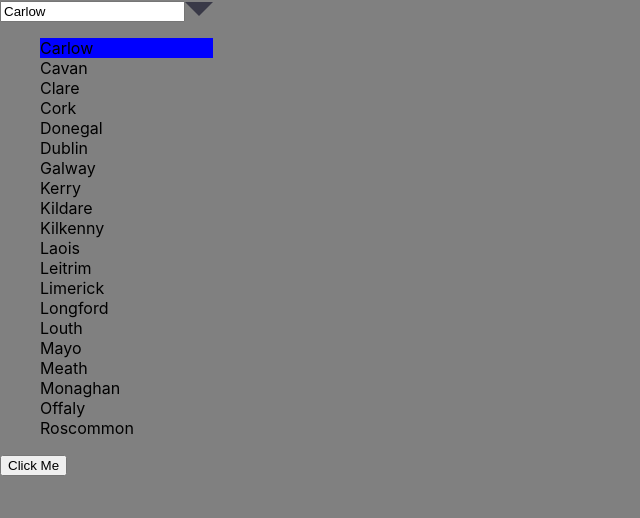
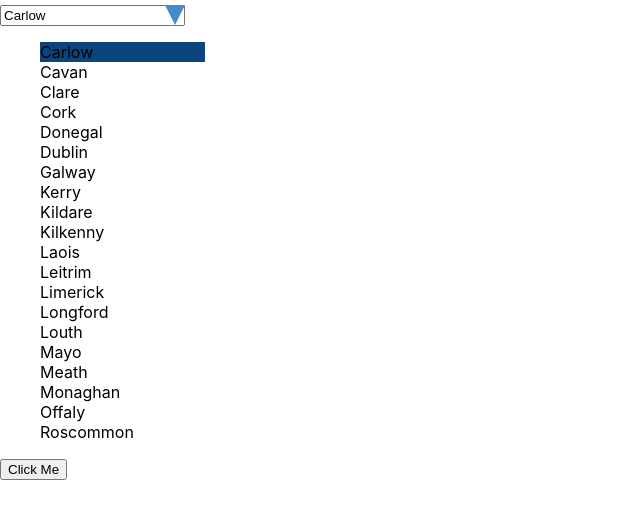
Before and after one commit to jimuyouyou/ieschools, a React (Create React App) app: page /home in a window 1280 px wide. Both pictures are taken after a click on the element 199 px from the left and 9 px from the top of the page. Shown: the top 518 px of the page, without its empty margins (0-640 px from the left). Built offline with nearby package versions, Linux system fonts and the light colour scheme.

Commit message:
fix dropdown blur and style issue

```diff
--- a/src/components/Dropdown.tsx
+++ b/src/components/Dropdown.tsx
@@ -1,4 +1,4 @@
-import React, { useState, ChangeEvent } from 'react';
+import React, { useState, ChangeEvent, MouseEvent } from 'react';
 import PropTypes from 'prop-types';
 import { iteratorSymbol } from 'immer/dist/internal';
 import classNames from 'classnames';
@@ -22,15 +22,15 @@ export function Dropdown(props: DropdownProps) {
     setHide(false)
   };
 
-  // const handleBlur = () => {
-  //   setHide(true)
-  // }
+  const handleBlur = (event: ChangeEvent<HTMLInputElement>) => {
+    setHide(true)
+  }
 
   const handleClick = () => {
     setHide(false)
   }
 
-  const handleItemClick = (value: string) => {
+  const handleItemClick = (event: MouseEvent, value: string) => {
     if (onChange) onChange(value);
     setHide(true)
   }
@@ -38,13 +38,13 @@ export function Dropdown(props: DropdownProps) {
   const availableItems = hide ? [] : items?.filter(it => it.toLocaleLowerCase().includes(searchText.toLocaleLowerCase()));
 
   return (
-    <div className="dropdown-wrapper">
+    <div className="dropdown-wrapper" >
       <input className='dropdown-search-input'
         type="text" placeholder='Search'
         readOnly
         value={value || ''}
         // onChange={handleSearch}
-        // onBlur={handleBlur}
+        onBlur={handleBlur}
         onClick={handleClick}
       /><span className='arrow-down' onClick={handleClick}></span>
       <ul className='dropdown-items'>
@@ -54,7 +54,7 @@ export function Dropdown(props: DropdownProps) {
             'selected': value === item,
           });
           return (
-            <li key={itemIndex} className={liClass} onClick={() => handleItemClick(item)}>
+            <li key={itemIndex} className={liClass} onMouseDown={(event) => handleItemClick(event, item)}>
               {item}
             </li>
           )
--- a/src/features/main/Main.tsx
+++ b/src/features/main/Main.tsx
@@ -22,7 +22,6 @@ export function Main() {
   });
 
   const handleOnCountyChange = (selectedCounty: string) => {
-    console.log('2')
     dispatch(updateCounty(selectedCounty))
   }
 
--- a/src/styles/main.scss
+++ b/src/styles/main.scss
@@ -1,5 +1,17 @@
+$green     : #169b62;
+$white     : #ffffff;
+$orange    : #ff893f;
+$yellow    : #f0ac01;
+$dark-blue : #00005c;
+
+$blue         : #0c457d;
+$light-blue   : #428bca;
+$red          : #d9534f;
+$light-gray   : #ffefdb;
+$light-yellow : #ffbe4f;
+
 body {
-  background-color: gray;
+  background-color: $white;
 }
 
 .dropdown-wrapper {
@@ -9,9 +21,13 @@ body {
     display     : inline-block;
     width       : 0;
     height      : 0;
-    border-left : 14px solid transparent;
-    border-right: 14px solid transparent;
-    border-top  : 14px solid #393947;
+    border-left : 10px solid transparent;
+    border-right: 10px solid transparent;
+    border-top  : 20px solid $light-blue;
+    position    : relative;
+    right       : 20px;
+    top         : 5px;
+    cursor      : pointer;
   }
 
   .dropdown-items {
@@ -21,9 +37,10 @@ body {
 
     .dropdown-item {
       list-style: none;
+      cursor    : pointer;
 
       &.selected {
-        background-color: blue;
+        background-color: $blue;
       }
     }
   }
```
